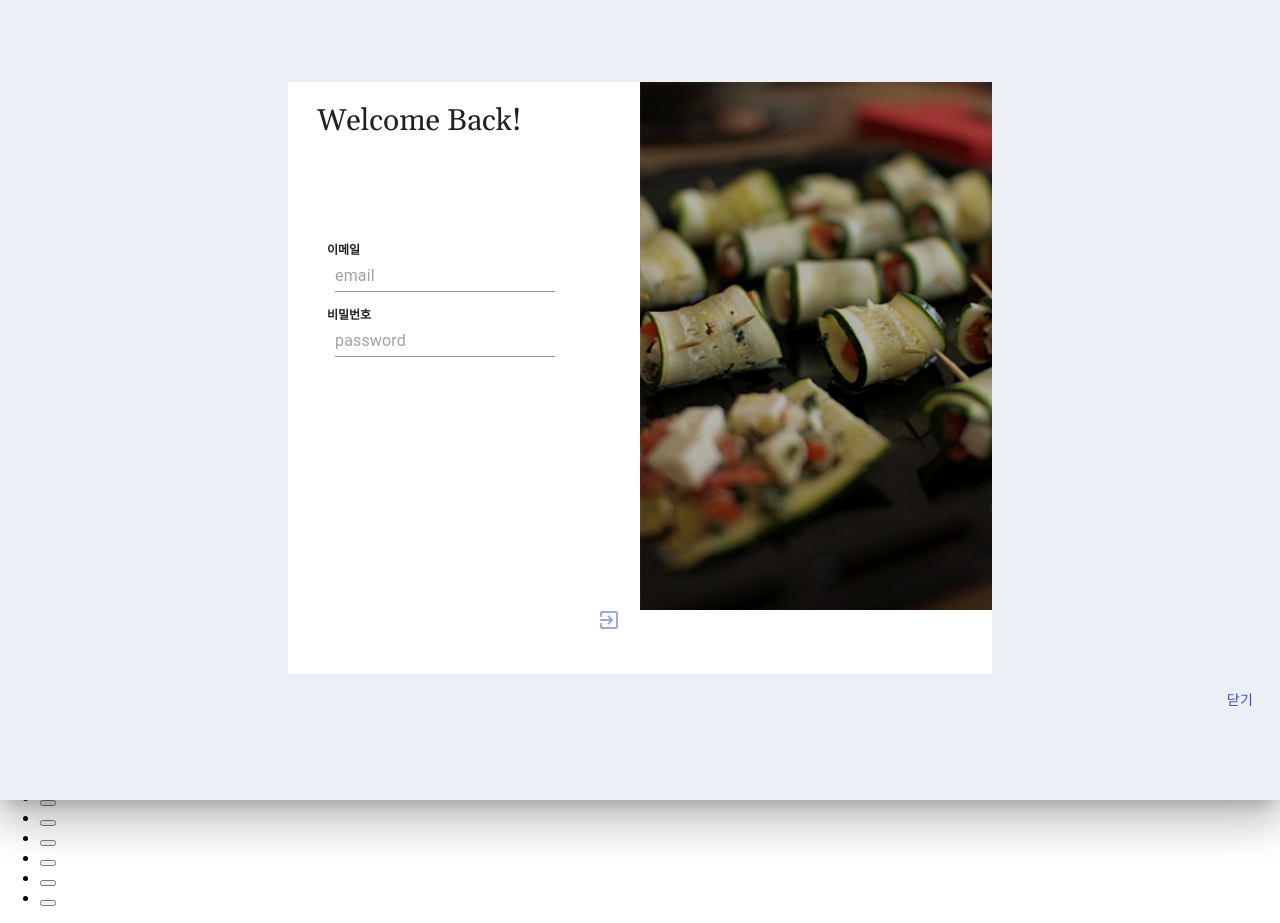
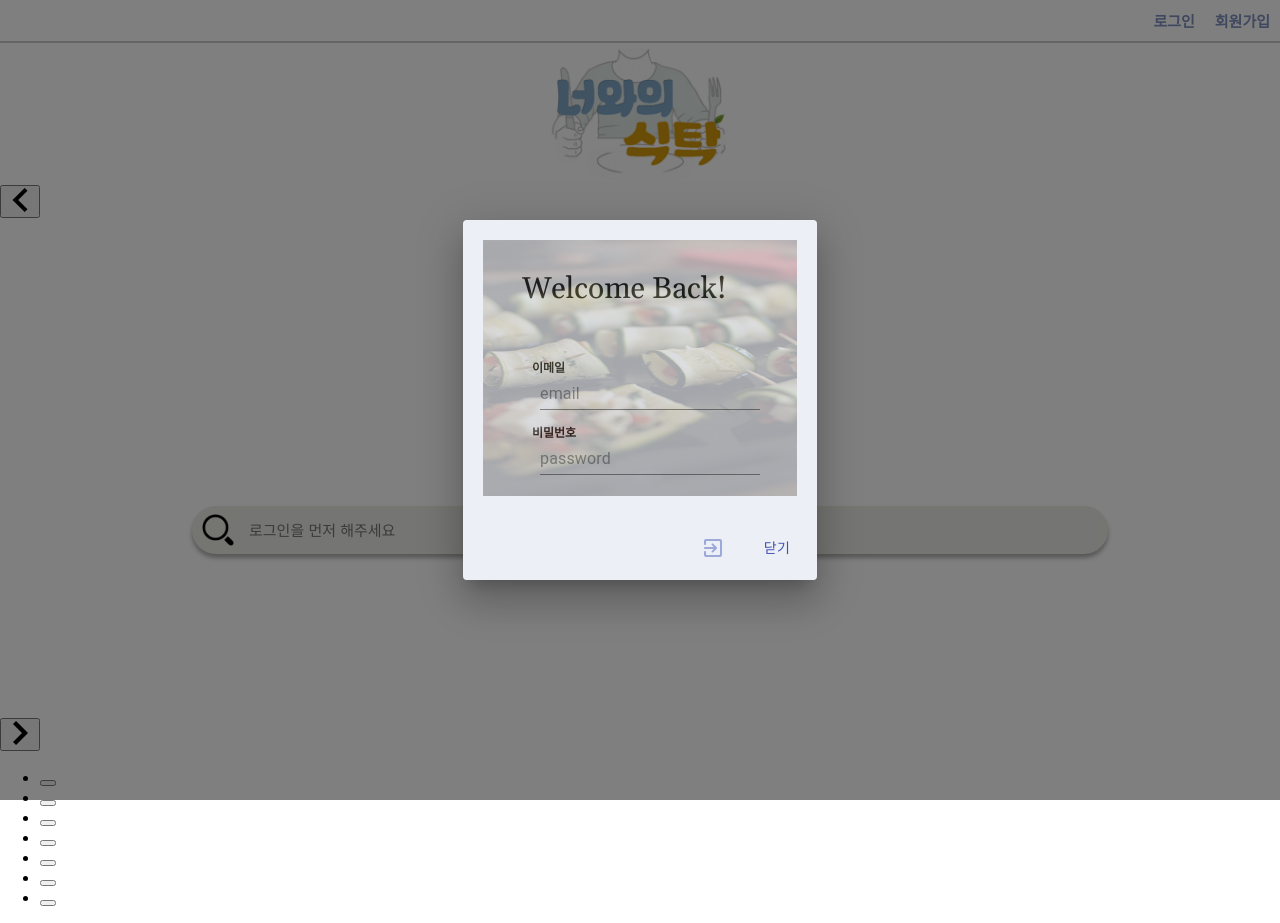
Before and after one commit to jenny5546/A-Table-With-You-Project, a React (Create React App) app in the folder finalproject/: page / in a window 1280 px wide. Both pictures are taken after a click on the button "로그인". Built offline with nearby package versions, Linux system fonts and the light colour scheme; a web font is replaced by a local one.

Commit message:
Modify login

```diff
--- a/finalproject/src/components/home/home.css
+++ b/finalproject/src/components/home/home.css
@@ -147,10 +147,8 @@
   font-family: 'Nanum Gothic', sans-serif;
 }
 
-/* login-signup mod */
 .id-label {
-  margin-top: 100px;
-  /* padding: 10px; */
+  margin-top: 50px;
   padding-left: 5px;
   font-size: 12px;
   font-weight: bold;
@@ -171,39 +169,27 @@
 
 .big-container-login {
   background-color: #7e91be25;
+  width: 100%;
   height: 100%;
+  overflow: hidden;
 }
 
 .small-container-login {
-  margin-top: 50px;
   position: relative;
-  background-color: white;
-  overflow: hidden;
-  width: 55%;
-  height: 74%;
-  margin-left: auto;
-  margin-right: auto;
-}
-
-.image-box-login {
-  height: 40%;
+  margin: 20px;
+  padding: 10px;
 }
 
 .login-image {
-  width: 50%;
-  /* max-height: 100%; */
-  display: block;
   position: absolute;
-  right: 0;
   top: 0;
+  left: 0;
   filter: brightness(70%);
-}
+  opacity: 0.3;
+  width: 100%;
+  height: 100%;
+  user-select: none;
 
-.login-button {
-  position: absolute !important;
-  bottom: 5% !important;
-  right: 51% !important;
-  font-size: 30px !important;
 }
 
 .login-title {
--- a/finalproject/src/components/home/home.js
+++ b/finalproject/src/components/home/home.js
@@ -4,7 +4,6 @@ import { indigo } from '@material-ui/core/colors';
 import Dialog from '@material-ui/core/Dialog';
 import DialogActions from '@material-ui/core/DialogActions';
 import DialogContent from '@material-ui/core/DialogContent';
-import DialogTitle from '@material-ui/core/DialogTitle';
 import IconButton from '@material-ui/core/IconButton';
 import ExitToAppRoundedIcon from '@material-ui/icons/ExitToAppRounded';
 import React, { useEffect, useState } from 'react';
@@ -53,6 +52,8 @@ const Home = () => {
   const [signInInfo, setSignInInfo] = useState({});
   const [isLogin, setIsLogin] = useState(false);
   const [userInfo, setUserInfo] = useState({});
+  const [error, setError] = useState(false);
+  const [errorMessage, setErrorMessage] = useState('');
   const handleClickOpenLogin = () => {
     setOpenLogin(true);
   };
@@ -74,8 +75,8 @@ const Home = () => {
         localStorage.setItem('login-user', JSON.stringify(userData));
       })
       .catch((err) => {
-        // 에러 표시 방식은 추후 변경
-        console.error(err.message);
+        setError(true);
+        setErrorMessage(err.message);
       });
   };
 
@@ -172,9 +173,8 @@ const Home = () => {
         </div>
       </div>
 
-      <Dialog fullScreen open={openLogin} onClose={handleCloseLogin} aria-labelledby="form-dialog-title">
+      <Dialog open={openLogin} onClose={handleCloseLogin} aria-labelledby="form-dialog-title">
         <div className="big-container-login">
-          <DialogTitle className="form-dialog-title" />
           <div className="small-container-login">
             <DialogContent>
               <form
@@ -184,10 +184,8 @@ const Home = () => {
                   onLogin();
                 }}
               >
+                <img src={login} className="login-image" alt="background" />
                 <div className="login-title">Welcome Back!</div>
-                <div className="image-box-login">
-                  <img src={login} className="login-image" alt="background" />
-                </div>
                 <div className="login-form">
                   <div className="id-label">이메일</div>
                   <div className="input-login">
@@ -198,14 +196,21 @@ const Home = () => {
                     <TextField type="password" placeholder="password" name="password" onChange={onValueHandle} />
                   </div>
                   <input type="submit" style={{ display: 'none' }} />
-                  <IconButton aria-label="login" onClick={onLogin} className="login-button button">
-                    <ExitToAppRoundedIcon style={{ color: indigo[200] }} />
-                  </IconButton>
                 </div>
+                {error && (
+                  <Box my={2}>
+                    <Text fontSize={12} fontWeight="bold" color="red">
+                      {errorMessage}
+                    </Text>
+                  </Box>
+                )}
               </form>
             </DialogContent>
           </div>
           <DialogActions>
+            <IconButton aria-label="login" onClick={onLogin} className="login-button button">
+              <ExitToAppRoundedIcon style={{ color: indigo[200] }} />
+            </IconButton>
             <Button onClick={handleCloseLogin} color="primary">
               닫기
             </Button>
--- a/finalproject/src/utils/auth.js
+++ b/finalproject/src/utils/auth.js
@@ -12,6 +12,11 @@ import { uuidv1 } from 'uuid/v1';
 export class AuthError extends Error {
   constructor(code, message) {
     super(message);
+
+    if (Error.captureStackTrace) {
+      Error.captureStackTrace(this, AuthError);
+    }
+
     this.code = code;
   }
 }
@@ -31,6 +36,7 @@ export const SignInErrorCode = {
   USER_NOT_FOUND: 'user-not-found',
   WRONG_PASSWORD: 'wrong-password',
   NOT_EXIST_DATA: 'not-exist-data',
+  ARGUMENT_ERROR: 'argument-error',
   SYSTEM_ERROR: 'system-error',
 };
 
@@ -73,25 +79,9 @@ export const signUp = ({ profileImage, email, password, name, age, nickname, pho
     });
 };
 
-export const signIn = ({ email: loginEmail, password: loginPassword }) => {
-  return signInWithEmailAndPassword(loginEmail, loginPassword)
-    .catch((err) => {
-      if (err.code === 'auth/invalid-email') {
-        return Promise.reject(new AuthError(SignInErrorCode.INVALID_EMAIL, '올바르지 않은 이메일 주소 형식입니다.'));
-      }
-      if (err.code === 'auth/user-disabled') {
-        return Promise.reject(new AuthError(SignInErrorCode.USER_DISABLED, '비활성화된 유저입니다.'));
-      }
-      if (err.code === 'auth/user-not-found') {
-        return Promise.reject(new AuthError(SignInErrorCode.USER_NOT_FOUND, '이메일을 찾을 수 없습니다.'));
-      }
-      if (err.code === 'auth/wrong-password') {
-        return Promise.reject(new AuthError(SignInErrorCode.WRONG_PASSWORD, '비밀번호가 틀렸습니다.'));
-      }
-
-      return Promise.reject(new AuthError(SignInErrorCode.SYSTEM_ERROR, err.message));
-    })
-    .then(({ user }) => {
+export const signIn = async ({ email: loginEmail, password: loginPassword }) => {
+  try {
+    const { user } = await signInWithEmailAndPassword(loginEmail, loginPassword);
     const { uid } = user;
     return getFirebaseDocument('users', uid)
       .then(async (data) => {
@@ -111,7 +101,26 @@ export const signIn = ({ email: loginEmail, password: loginPassword }) => {
       .catch(() => {
         return Promise.reject(new AuthError(SignInErrorCode.NOT_EXIST_DATA, '유저 데이터를 불러올 수 없습니다.'));
       });
-    });
+  } catch (err) {
+    console.log('error');
+    if (err.code === 'auth/invalid-email') {
+      return Promise.reject(new AuthError(SignInErrorCode.INVALID_EMAIL, '올바르지 않은 이메일 주소 형식입니다.'));
+    }
+    if (err.code === 'auth/user-disabled') {
+      return Promise.reject(new AuthError(SignInErrorCode.USER_DISABLED, '비활성화된 유저입니다.'));
+    }
+    if (err.code === 'auth/user-not-found') {
+      return Promise.reject(new AuthError(SignInErrorCode.USER_NOT_FOUND, '이메일을 찾을 수 없습니다.'));
+    }
+    if (err.code === 'auth/wrong-password') {
+      return Promise.reject(new AuthError(SignInErrorCode.WRONG_PASSWORD, '비밀번호가 틀렸습니다.'));
+    }
+    if (err.code === 'auth/argument-error') {
+      return Promise.reject(new AuthError(SignInErrorCode.ARGUMENT_ERROR, '이메일 혹은 비밀번호를 입력해주세요.'));
+    }
+
+    return Promise.reject(new AuthError(SignInErrorCode.SYSTEM_ERROR, err.message));
+  }
 };
 
 export const getSelectedUser = (email) => {
```
Lines whose indentation alone changed are shown as unchanged.
